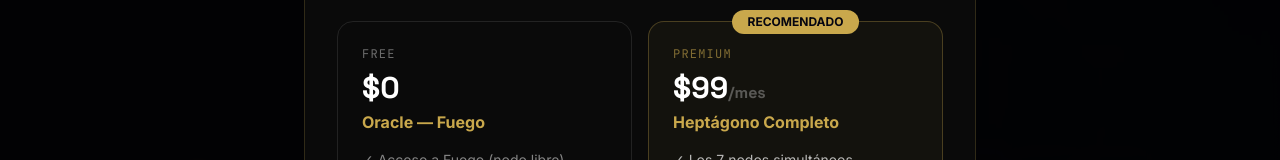
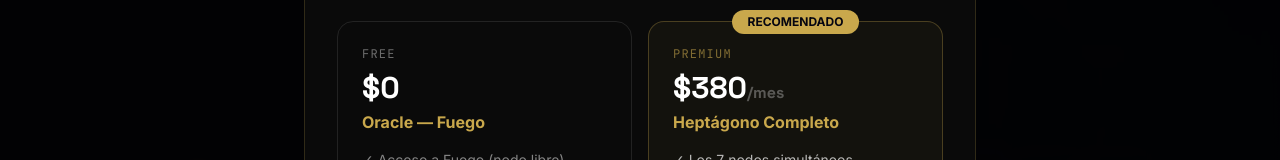
Before and after one commit to Tommy3808/ignum-website, a React (Vite) app: page /heptagon in a window 1280 px wide. Both pictures are taken after a click on the button "Acceso Heptágono". Shown: the part 244-404 px from the top of the page. Built offline with nearby package versions, Linux system fonts and the light colour scheme.

Commit message:
fix: precio Heptágono → $380/mes

```diff
--- a/src/pages/Heptagon.tsx
+++ b/src/pages/Heptagon.tsx
@@ -222,7 +222,7 @@ export default function HeptagonPage() {
                   RECOMENDADO
                 </div>
                 <p className="text-gold/60 text-xs font-mono uppercase tracking-widest mb-2">Premium</p>
-                <p className="text-3xl font-display font-bold text-white mb-1">$99<span className="text-white/30 text-base">/mes</span></p>
+                <p className="text-3xl font-display font-bold text-white mb-1">$380<span className="text-white/30 text-base">/mes</span></p>
                 <p className="text-gold font-bold mb-4">Heptágono Completo</p>
                 <ul className="space-y-2 text-sm text-white/70 mb-6">
                   <li>✓ Los 7 nodos simultáneos</li>
```
